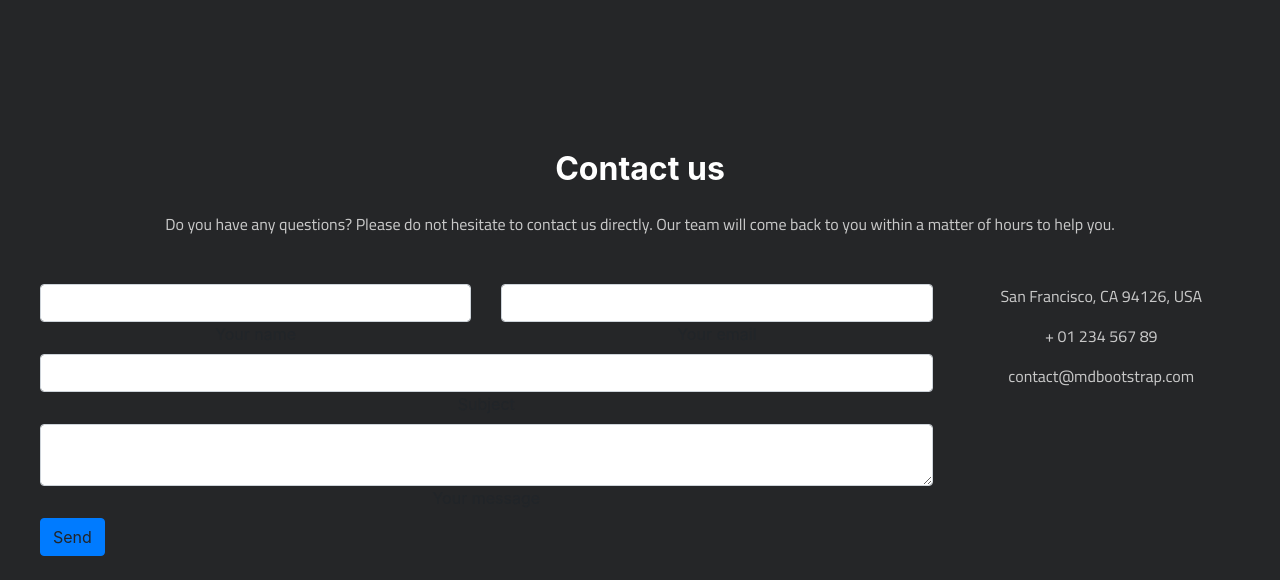
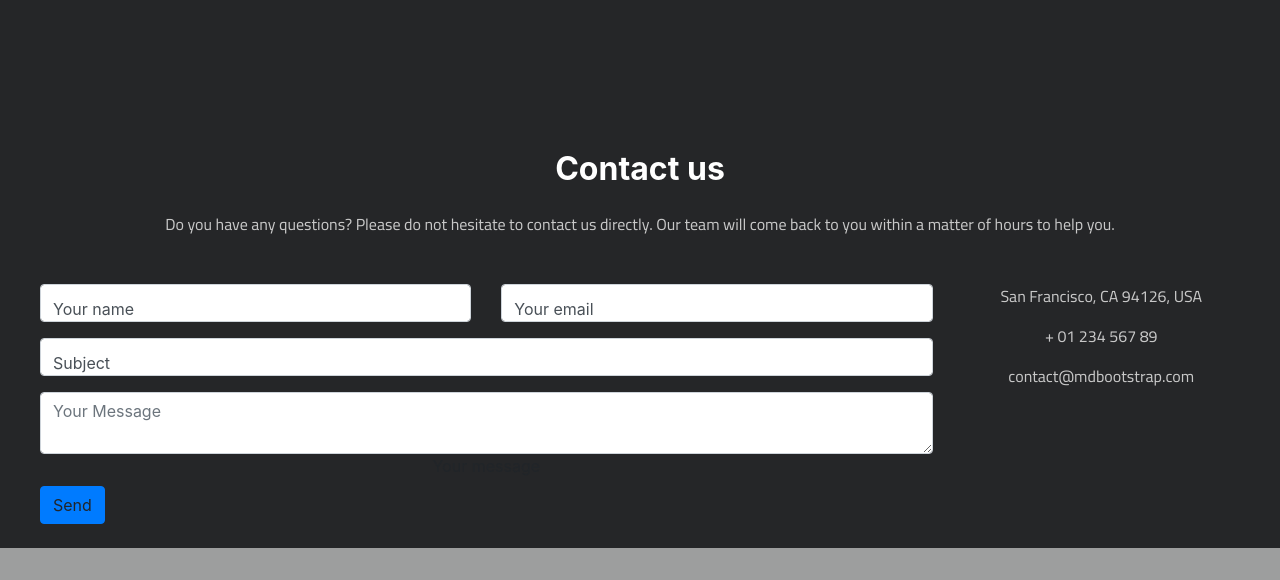
Before and after one commit to Sajistreo3/gestionaht, a PHP site: page /Jarry.php in a window 1280 px wide. Shown: the part 1729-2309 px from the top of the page. After the commit the page ends 2277 px from the top, so only its background shows below. Run offline with PHP 8.4, Linux system fonts and the light colour scheme; some libraries are stand-ins or nearby versions.

Commit message:
footer updates

```diff
--- /dev/null
+++ b/css/floating-labels.css
@@ -0,0 +1,68 @@
+:root {
+    --input-padding-x: .75rem;
+    --input-padding-y: .75rem;
+}
+
+.form-signin {
+    width: 100%;
+    max-width: 420px;
+    padding: 15px;
+    margin: auto;
+}
+
+.form-label-group {
+    position: relative;
+    margin-bottom: 1rem;
+}
+
+.form-label-group>input,
+.form-label-group>label {
+    padding: var(--input-padding-y) var(--input-padding-x);
+}
+
+.form-label-group>label {
+    position: absolute;
+    top: 0;
+    left: 0;
+    display: flex;
+    width: 100%;
+    margin-bottom: 0;
+    /* Override default `<label>` margin */
+    line-height: 1.5;
+    color: #495057;
+    border: 1px solid transparent;
+    border-radius: .25rem;
+    transition: all .1s ease-in-out;
+}
+
+.form-label-group input::-webkit-input-placeholder {
+    color: transparent;
+}
+
+.form-label-group input:-ms-input-placeholder {
+    color: transparent;
+}
+
+.form-label-group input::-ms-input-placeholder {
+    color: transparent;
+}
+
+.form-label-group input::-moz-placeholder {
+    color: transparent;
+}
+
+.form-label-group input::placeholder {
+    color: transparent;
+}
+
+.form-label-group input:not(:placeholder-shown) {
+    padding-top: calc(var(--input-padding-y) + var(--input-padding-y) * (2 / 3));
+    padding-bottom: calc(var(--input-padding-y) / 3);
+}
+
+.form-label-group input:not(:placeholder-shown)~label {
+    padding-top: calc(var(--input-padding-y) / 3);
+    padding-bottom: calc(var(--input-padding-y) / 3);
+    font-size: 10px;
+    color: #777;
+}
--- a/css/master.css
+++ b/css/master.css
@@ -166,6 +166,7 @@ div.containers .title {
     background-color: #B44B35;
     color: #252628;
 }
+
 
 /* .frame {
     width: 320px;
@@ -657,7 +658,8 @@ img.slideimg {
     width: 100%;
     margin: auto;
 }
-.home{
+
+.home {
     height: 1100px;
     width: 320px;
     background: #303133;
@@ -667,23 +669,24 @@ img.slideimg {
     font-family: 'Cairo', sans-serif;
     box-shadow: 4px 6px 10px #955757;
     border-radius: 20px;
+}
 
+.slider {
+    width: 100%;
+}
+
+.inf {}
+
+div.services {
+    text-align: center;
+    margin-bottom: 40px;
+}
+
+div.services img {
+    margin: 0 3%;
 }
 
 
-.slider{
-    width: 100%;
-}
-.inf{
-
-}
-div.services{
-    text-align: center;
-    margin-bottom: 40px;
-}
-div.services img{
-    margin: 0 3%;
-}
 /*
 .inf p{
     display: inline;
--- a/footer.php
+++ b/footer.php
@@ -20,17 +20,17 @@
 
                     <!--Grid column-->
                     <div class="col-md-6">
-                        <div class="md-form mb-0">
-                            <input type="text" id="name" name="name" class="form-control">
-                            <label for="name" class="">Your name</label>
+                        <div class="md-form mb-6 form-label-group">
+                            <input type="text" id="name" name="name" placeholder="Your Name" class="form-control">
+                            <label for="name">Your name</label>
                         </div>
                     </div>
                     <!--Grid column-->
 
                     <!--Grid column-->
                     <div class="col-md-6">
-                        <div class="md-form mb-0">
-                            <input type="text" id="email" name="email" class="form-control">
+                        <div class="md-form mb-6 form-label-group">
+                            <input type="text" id="email" name="email" placeholder="Your Email" class="form-control">
                             <label for="email" class="">Your email</label>
                         </div>
                     </div>
@@ -38,18 +38,18 @@
 
                 </div>
                 <!--Grid row-->
-
+                <!-- <br> -->
                 <!--Grid row-->
                 <div class="row">
                     <div class="col-md-12">
-                        <div class="md-form mb-0">
-                            <input type="text" id="subject" name="subject" class="form-control">
+                        <div class="md-form mb-6 form-label-group">
+                            <input type="text" id="subject" name="subject" placeholder="Subject" class="form-control">
                             <label for="subject" class="">Subject</label>
                         </div>
                     </div>
                 </div>
                 <!--Grid row-->
-
+                <!-- <br> -->
                 <!--Grid row-->
                 <div class="row">
 
@@ -57,7 +57,7 @@
                     <div class="col-md-12">
 
                         <div class="md-form">
-                            <textarea type="text" id="message" name="message" rows="2" class="form-control md-textarea"></textarea>
+                            <textarea type="text" id="message" name="message" placeholder="Your Message" rows="2" class="form-control md-textarea"></textarea>
                             <label for="message">Your message</label>
                         </div>
 
--- a/header.php
+++ b/header.php
@@ -18,6 +18,7 @@ include "dbConnection.php";
     <link href="plugins/lightbox2-2.11.1/src/css/lightbox.css" rel="stylesheet" />
     <link rel="stylesheet" href="css/master.css">
     <link rel="stylesheet" href="css/responsive.css">
+    <link href="css/floating-labels.css" rel="stylesheet">
 
     <!-- Java script -->
 
```
